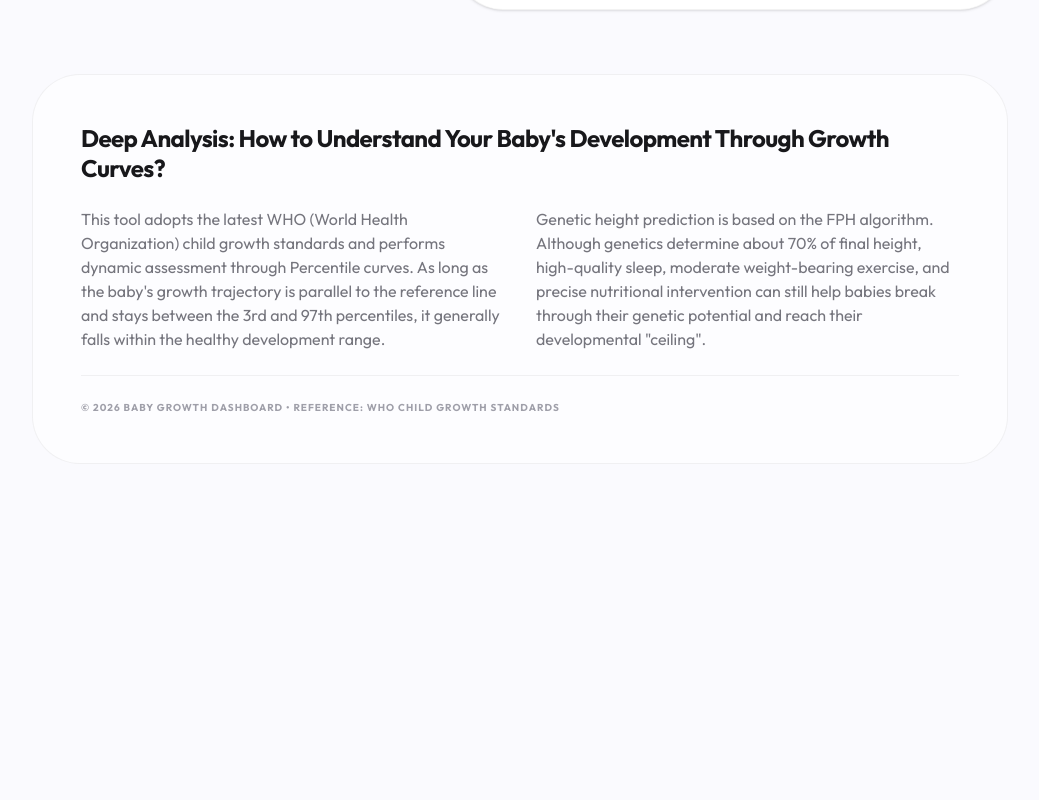
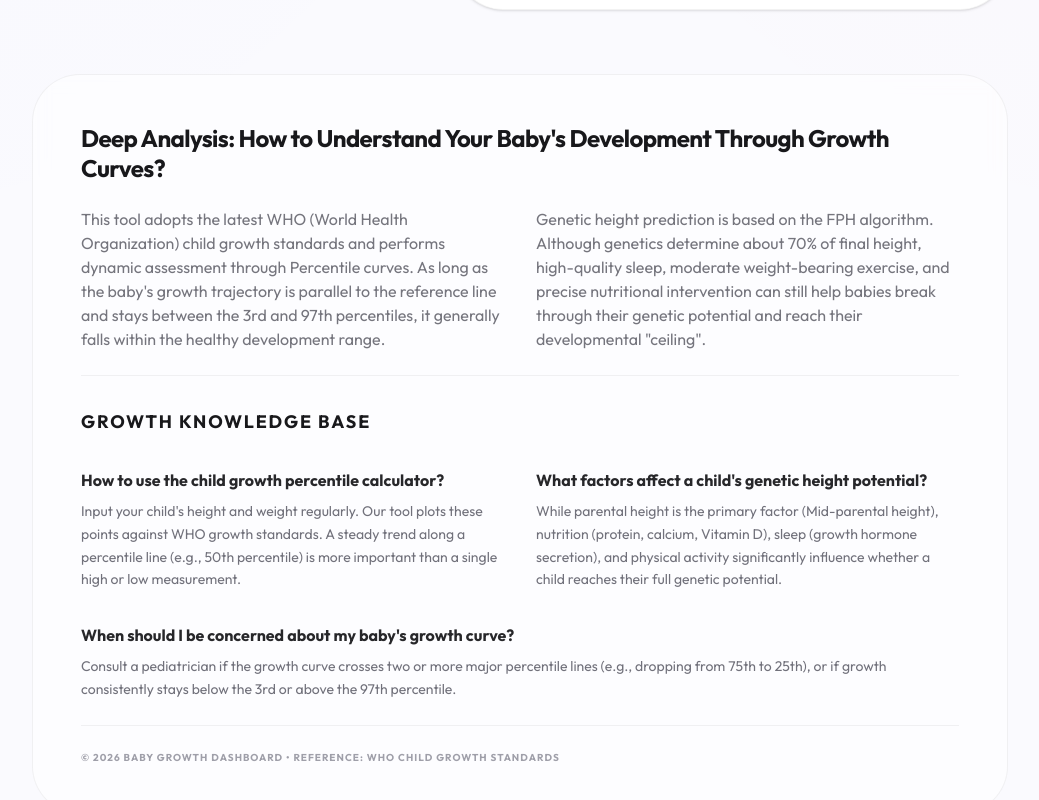
Before and after one commit to guyue2100/MyGrowthDashboard, a React (Vite) app: page / in a window 1280 px wide. Shown: the part 1228-2028 px from the top of the page, without its empty margins (120-1159 px from the left). Before the commit the page ends 1812 px from the top, so only its background shows below. Built offline with nearby package versions, Linux system fonts and the light colour scheme.

Commit message:
Update App.tsx

```diff
--- a/src/App.tsx
+++ b/src/App.tsx
@@ -13,7 +13,7 @@ import { SharePoster } from './components/SharePoster';
 import { LanguageSwitcher } from './components/LanguageSwitcher';
 import { predictHeight } from './services/growthCalculations';
 
-// --- 图标定义保持不变 ---
+// --- Icon Components ---
 const BoyIcon = () => (
   <svg viewBox="0 0 24 24" fill="none" className="w-10 h-10" xmlns="http://www.w3.org/2000/svg">
     <circle cx="12" cy="12" r="10" fill="#F0F9FF" />
@@ -40,7 +40,7 @@ const GirlIcon = () => (
 export default function App() {
   const { t, i18n } = useTranslation();
 
-  // --- 核心改动：不再读取 localStorage，初始数据永远为空 ---
+  // --- 彻底不存储：初始化始终为空，不读取 localStorage ---
   const [assessmentData, setAssessmentData] = useState<any>({
     gender: 'boy',
     birthday: new Date().toISOString().split('T')[0],
@@ -49,7 +49,7 @@ export default function App() {
     measurements: [{ date: new Date().toISOString().split('T')[0], height: '', weight: '' }]
   });
 
-  // SEO 更新逻辑
+  // Dynamic SEO Update (保留 SEO 权重)
   useEffect(() => {
     document.title = `${t('title')} - ${t('aiPredictor')}`;
     document.documentElement.lang = i18n.language;
@@ -59,6 +59,7 @@ export default function App() {
       metaDescription.setAttribute('content', `${t('subtitle')}. ${t('seoContent1')}`);
     }
 
+    // Canonical URL
     let canonical = document.querySelector('link[rel="canonical"]');
     if (!canonical) {
       canonical = document.createElement('link');
@@ -68,7 +69,7 @@ export default function App() {
     canonical.setAttribute('href', window.location.origin + window.location.pathname);
   }, [t, i18n.language]);
 
-  // --- 核心改动：只更新内存状态，不再写入 localStorage ---
+  // --- 核心改动：只更新状态，不写入 localStorage ---
   const handleAssessmentSubmit = (data: any) => {
     setAssessmentData(data);
   };
@@ -77,17 +78,16 @@ export default function App() {
     if (!assessmentData || !assessmentData.measurements) return [];
 
     return assessmentData.measurements
-      .filter((m: any) => m.height && m.weight) // 只记录完整填写的行
+      .filter((m: any) => m.height && m.height !== '')
       .map((m: any, index: number) => {
         const ageInMonths = Number((differenceInDays(parseISO(m.date), parseISO(assessmentData.birthday)) / 30.4375).toFixed(2));
-
         return {
           id: `record-${index}`,
           childId: 'child',
           date: m.date,
           ageInMonths,
           height: parseFloat(m.height),
-          weight: parseFloat(m.weight),
+          weight: parseFloat(m.weight) || 0,
           headCircumference: 0,
         };
       }).sort((a: any, b: any) => a.ageInMonths - b.ageInMonths);
@@ -96,17 +96,15 @@ export default function App() {
   const latestRecord = records[records.length - 1];
 
   const prediction = useMemo(() => {
-    // 如果没有输入身高或父母身高，不生成预测
     if (!latestRecord?.height || !assessmentData.fatherHeight || !assessmentData.motherHeight) return null;
-
     return predictHeight(
       assessmentData.gender,
-      parseFloat(assessmentData.fatherHeight || '0'),
-      parseFloat(assessmentData.motherHeight || '0'),
-      latestRecord?.height,
-      latestRecord?.ageInMonths
+      parseFloat(assessmentData.fatherHeight),
+      parseFloat(assessmentData.motherHeight),
+      latestRecord.height,
+      latestRecord.ageInMonths
     );
-  }, [assessmentData.gender, assessmentData.fatherHeight, assessmentData.motherHeight, latestRecord]);
+  }, [assessmentData, latestRecord]);
 
   return (
     <div className="min-h-screen pb-10 md:pb-20 pt-6 md:pt-12">
@@ -117,6 +115,7 @@ export default function App() {
       <main className="max-w-5xl mx-auto px-4 md:px-6 grid grid-cols-1 lg:grid-cols-12 gap-6 md:gap-10">
         <h1 className="sr-only">{t('title')} - {t('aiPredictor')}</h1>
 
+        {/* Left Column: Form */}
         <div className="lg:col-span-5">
           <div className="sticky top-8">
             <GrowthAssessmentForm
@@ -126,6 +125,7 @@ export default function App() {
           </div>
         </div>
 
+        {/* Right Column: Prediction & Charts */}
         <div className="lg:col-span-7 space-y-10">
           <HeightPredictor
             gender={assessmentData.gender}
@@ -170,6 +170,7 @@ export default function App() {
         </div>
       </main>
 
+      {/* SEO Content Section (补全所有文案) */}
       <footer className="max-w-5xl mx-auto px-4 md:px-6 mt-12 md:mt-16 mb-10">
         <div className="bg-white/50 backdrop-blur-sm p-6 md:p-12 rounded-[2.5rem] md:rounded-[3rem] border border-black/5 space-y-6">
           <h2 className="text-xl md:text-2xl font-black text-zinc-900 tracking-tight leading-tight">
@@ -183,6 +184,26 @@ export default function App() {
               <p className="text-sm md:text-base opacity-80">{t('seoContent2')}</p>
             </div>
           </div>
+
+          {/* FAQ Section */}
+          <div className="pt-8 border-t border-black/5 space-y-8">
+            <h2 className="text-lg font-black text-zinc-900 uppercase tracking-widest">{t('faqTitle')}</h2>
+            <div className="grid grid-cols-1 md:grid-cols-2 gap-8">
+              <div className="space-y-2">
+                <h3 className="font-bold text-zinc-800">{t('faqQ1')}</h3>
+                <p className="text-sm text-zinc-500 leading-relaxed">{t('faqA1')}</p>
+              </div>
+              <div className="space-y-2">
+                <h3 className="font-bold text-zinc-800">{t('faqQ2')}</h3>
+                <p className="text-sm text-zinc-500 leading-relaxed">{t('faqA2')}</p>
+              </div>
+              <div className="space-y-2 md:col-span-2">
+                <h3 className="font-bold text-zinc-800">{t('faqQ3')}</h3>
+                <p className="text-sm text-zinc-500 leading-relaxed">{t('faqA3')}</p>
+              </div>
+            </div>
+          </div>
+
           <div className="pt-6 border-t border-black/5 flex flex-col sm:flex-row items-center justify-between gap-4">
             <p className="text-[10px] font-bold text-zinc-400 uppercase tracking-widest text-center sm:text-left">
               © 2026 Baby Growth Dashboard • {t('reference')}
```
